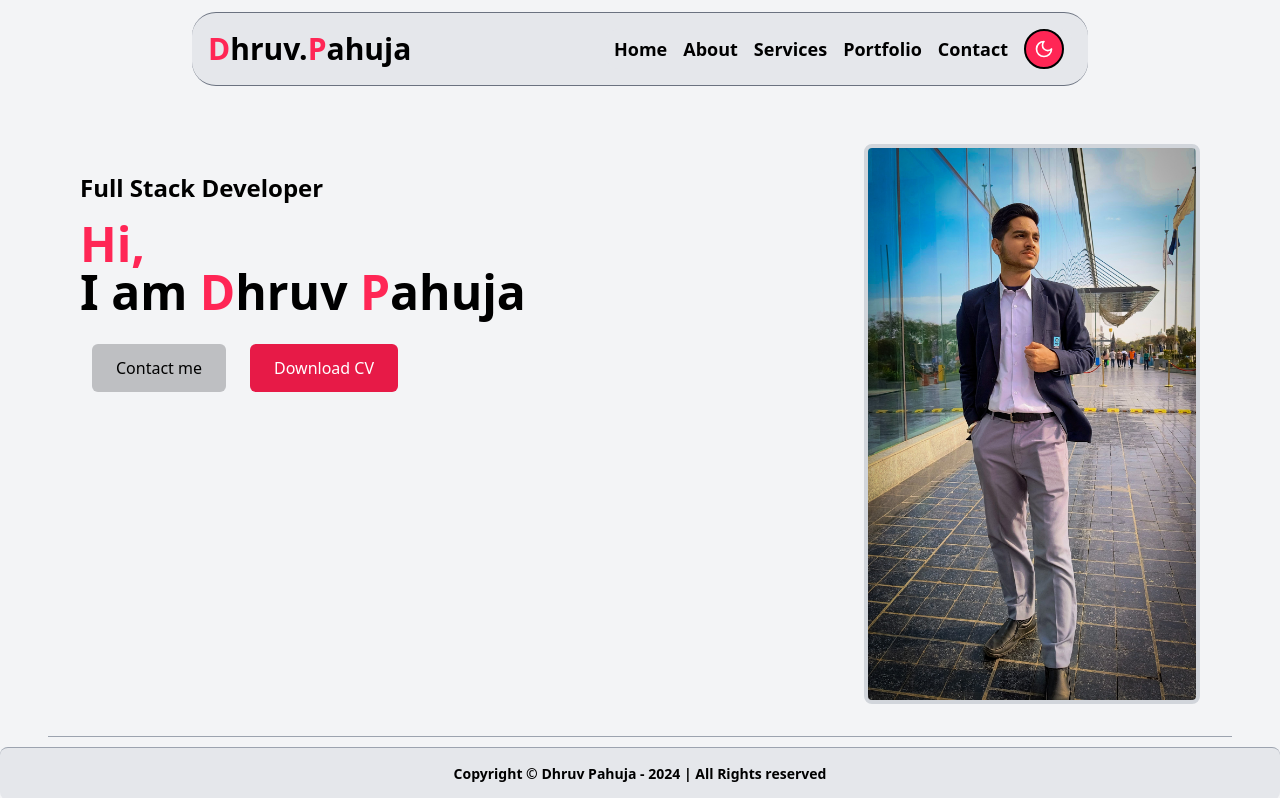
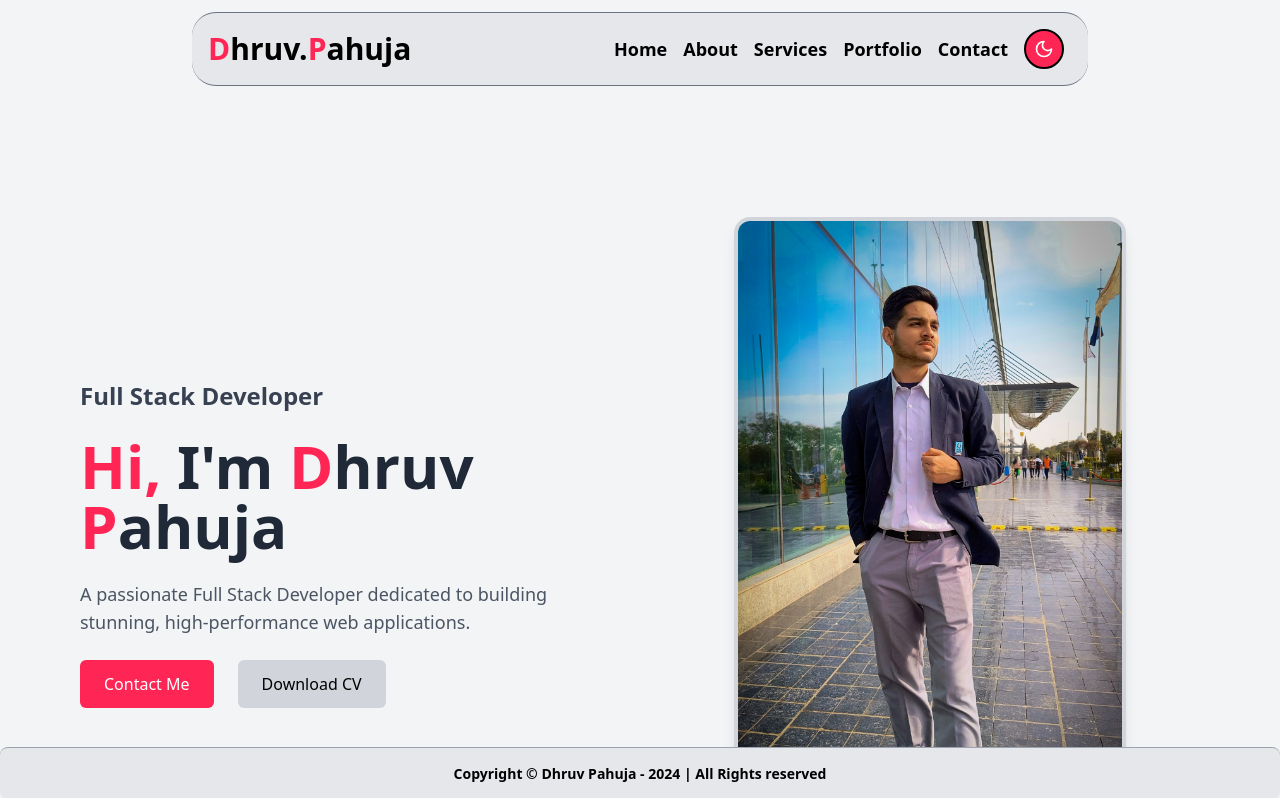
Before and after one commit to Dhruv-pahuja/Portfolio, a React (Vite) app in the folder frontend/: page / in a window 1280 px wide. Shown: the top 798 px of the page. Built offline with nearby package versions, Linux system fonts and the light colour scheme.

Commit message:
revamp Home component

```diff
--- a/frontend/src/components/Home.tsx
+++ b/frontend/src/components/Home.tsx
@@ -1,38 +1,71 @@
-import React from 'react';
-import './Navbar.css'
+import React from "react";
 
-const Home:React.FC = () => {
-
+const Home: React.FC = () => {
   const handleScroll = (id: string) => {
     const section = document.getElementById(id);
     if (section) {
       section.classList.add("pop-effect");
-
       section.scrollIntoView({ behavior: "smooth" });
-
       setTimeout(() => {
         section.classList.remove("pop-effect");
       }, 500);
-
     }
   };
+
   return (
-        <section id='home' className='mt-5 mb-4'>
-            <div className='flex justify-between mx-10' >
-                <div className='space-y-4 mt-7 mx-10'>
-                    <h3 className='text-2xl font-semibold'> Full Stack Developer</h3>
-                    <p className='text-5xl  font-bold'> <span className='text-[#ff2655]'>Hi, <br /></span> I am <span className='text-[#ff2655]'>D</span>hruv <span className='text-[#ff2655]'>P</span>ahuja </p>
-                    <div>
-                        <button  className='px-6 py-3 m-3 text-black dark:bg-gray-300 bg-[#bebfc2] rounded-md dark:hover:bg-gray-400 hover:bg-[#b3b4b5] transition' onClick={()=>handleScroll('contact')}>Contact me</button>
-                        <button className='m-3 px-6 py-3 bg-[#e71a47] text-white rounded-md hover:bg-[#b00e31] transition'>Download CV</button>
+    <section
+      id="home"
+      className="min-h-screen bg-gray-100 dark:bg-black text-gray-800 dark:text-white flex items-center justify-center px-6 md:px-12 lg:px-20"
+    >
+      <div className="max-w-7xl w-full grid grid-cols-1 lg:grid-cols-2 gap-10 items-center">
+        <div
+          className="flex flex-col space-y-6 animate-fade-in-left"
+          style={{ animationDuration: "1s" }}
+        >
+          <h3 className="text-lg md:text-2xl font-semibold text-gray-700 dark:text-gray-300">
+            Full Stack Developer
+          </h3>
+          <h1 className="text-4xl md:text-6xl font-bold leading-tight">
+            <span className="text-[#ff2655]">Hi,</span> I'm{" "}
+            <span className="text-[#ff2655]">D</span>hruv{" "}
+            <span className="text-[#ff2655]">P</span>ahuja
+          </h1>
+          <p className="text-base md:text-lg text-gray-600 dark:text-gray-400 leading-relaxed">
+            A passionate Full Stack Developer dedicated to building stunning,
+            high-performance web applications.
+          </p>
+          <div className="flex space-x-6">
+            <button
+              onClick={() => handleScroll("contact")}
+              className="px-6 py-3 bg-[#ff2655] text-white rounded-md hover:bg-[#e71a47] transition-transform transform hover:scale-105"
+            >
+              Contact Me
+            </button>
+            <button
+              className="px-6 py-3 bg-gray-300 text-black dark:bg-gray-700 dark:text-white rounded-md hover:bg-gray-400 dark:hover:bg-gray-600 transition-transform transform hover:scale-105"
+            >
+              Download CV
+            </button>
           </div>
         </div>
-                <div className='h-[70vh]  mx-10 hidden md:block rounded-lg overflow-hidden border-4 border-gray-300 dark:border-gray-700'>
-                    <img src="/Dhruv.jpg" alt="Drhuv" className='object-cover w-full h-full '/>
+        <div
+          className="flex justify-center items-center animate-fade-in-right"
+          style={{ animationDuration: "1.2s" }}
+        >
+          <div className="relative group">
+            <div className="rounded-2xl overflow-hidden shadow-lg border-4 border-gray-300 dark:border-gray-700">
+              <img
+                src="/Dhruv.jpg"
+                alt="Dhruv"
+                className="w-72 md:w-96 h-auto object-cover transform group-hover:scale-105 transition-transform duration-500"
+              />
+            </div>
+
+          </div>
         </div>
       </div>
     </section>
   );
-}
+};
 
 export default Home;
--- a/frontend/tailwind.config.js
+++ b/frontend/tailwind.config.js
@@ -8,7 +8,22 @@ export default {
     "./src/**/*.{js,ts,jsx,tsx}",
   ],
   theme: {
-    extend: {},
+    extend: {
+      animation: {
+        "fade-in-left": "fadeInLeft 1s ease-out",
+        "fade-in-right": "fadeInRight 1s ease-out",
+      },
+      keyframes: {
+        fadeInLeft: {
+          "0%": { opacity: 0, transform: "translateX(-50px)" },
+          "100%": { opacity: 1, transform: "translateX(0)" },
+        },
+        fadeInRight: {
+          "0%": { opacity: 0, transform: "translateX(50px)" },
+          "100%": { opacity: 1, transform: "translateX(0)" },
+        },
+      },
+    },
   },
   plugins: [
     plugin,
```
Lines whose indentation alone changed are shown as unchanged.
